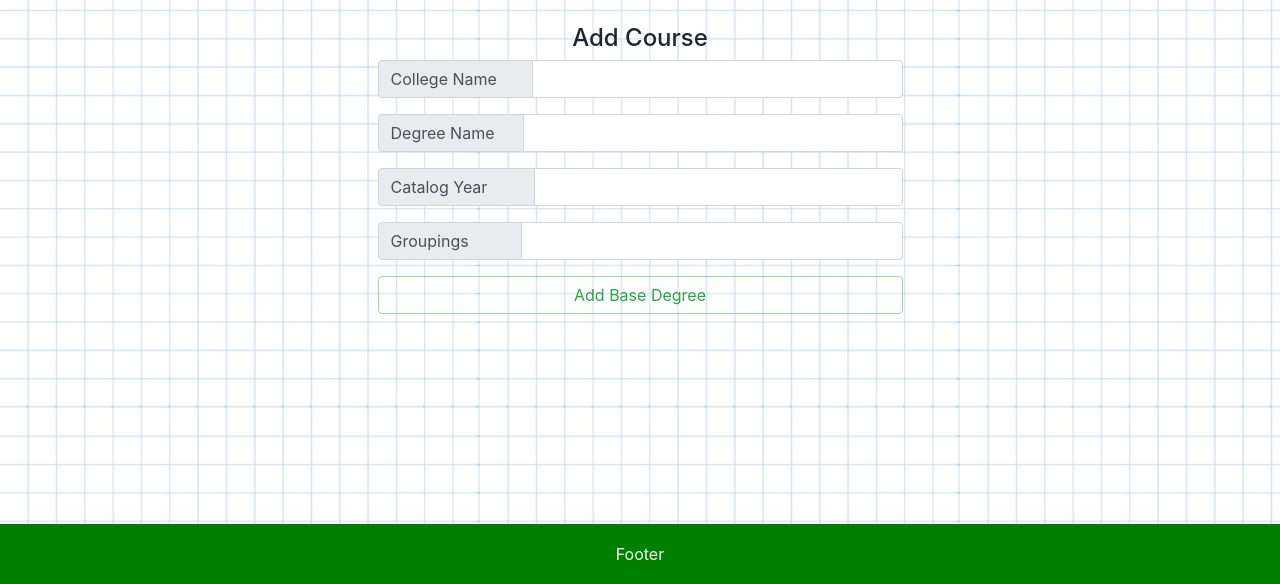
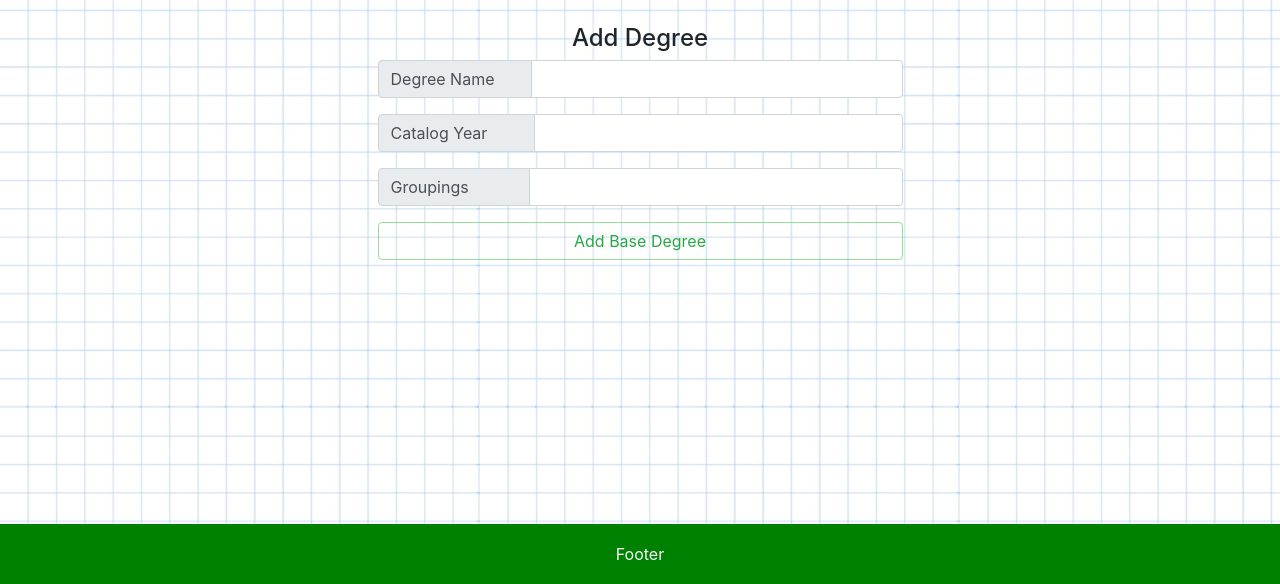
Before and after one commit to CSCE-4901-Capstone-Group-CacheMoney/College-of-Engineering-Degree-Plan-App, a Django app: page /administration/add-degree/ in a window 1280 px wide. Shown: the part 216-800 px from the top of the page. Run offline with Django 3.2, Linux system fonts and the light colour scheme; the visitor is signed in with stand-in values (Sample User, id 1); some libraries are stand-ins or nearby versions.

Commit message:
front-end js for add and remove degree complete

```diff
--- a/src/static/js/administration/degree-plans.js
+++ b/src/static/js/administration/degree-plans.js
@@ -2,4 +2,87 @@ $(document).ready(function() {
 
 	$('.select2').select2(); // used for search dropdown selection options
 
+	// grab the csrf cookie token and setup ajax request header
+	var csrftoken = getCookie('csrftoken');
+	$.ajaxSetup({
+	    beforeSend: function(xhr, settings) {
+	        if (!csrfSafeMethod(settings.type) && !this.crossDomain) {
+	            xhr.setRequestHeader("X-CSRFToken", csrftoken);
+	        }
+	    }
+	});
+
+
+	/*-----------------------add degree js----------------------------------------- */
+	$(document).on("click", "#add-degree-submit-btn", function(e) {
+    	// send request to the back-end...
+		$.post("/administration/add-degree/js/",
+   		{
+   			// nDegreeCollegeName: $("#degreeaddinputGroupSelect-1").val().trim(),
+   			nDegreeName: $("#degreeaddinputGroupSelect-2").val().trim(),
+			ncatalogYear: $("#degreeaddinputGroupSelect-3").val().trim(),
+			ndegreeInfo: $("#degreeaddinputGroupSelect-4").val().trim()
+   		},
+   		function(data,status) {
+   			if(data.success.toLowerCase().indexOf("true") != -1) {
+   				$("#add-degree-submit-alert").removeClass("alert-danger");
+				$("#add-degree-submit-alert").addClass("alert-success");
+				$("#add-degree-submit-alert").text(data.message);
+				$("#add-degree-submit-alert").removeClass("d-none");
+				// show form and scroll course fields into view
+				$('html, body').animate({
+				    scrollTop: $("#add-degree-submit-btn").offset().top -20,
+				    scrollLeft: $("#add-degree-submit-btn").offset().left -20
+				});
+   			} else {
+   				$("#add-degree-submit-alert").removeClass("alert-success");
+				$("#add-degree-submit-alert").addClass("alert-danger");
+				$("#add-degree-submit-alert").text(data.message);
+				$("#add-degree-submit-alert").removeClass("d-none");
+   			}
+   		});
+    });
+
+    // also capture enter key to trigger above function
+    $("#degreeaddinputGroupSelect-4").keypress(function(e) {
+        if(e.which == 13) { $("#add-degree-submit-btn").click(); }
+    });
+
+
+    /*-----------------------remove degree js----------------------------------------- */
+	$(document).on("click", "#remove-degree-submit-btn", function(e) {
+    	// send request to the back-end...
+		$.post("/administration/remove-degree/js/",
+   		{
+   			// nDegreeCollegeName: $("#degreeremoveinputGroupSelect-1").val().trim(),
+   			nDegreeName: $("#degreeremoveinputGroupSelect-2").val().trim(),
+			ncatalogYear: $("#degreeremoveinputGroupSelect-3").val().trim()
+			// ndegreeInfo: $("#degreeremoveinputGroupSelect-4").val().trim()
+   		},
+   		function(data,status) {
+   			if(data.success.toLowerCase().indexOf("true") != -1) {
+   				$("#remove-degree-submit-alert").removeClass("alert-danger");
+				$("#remove-degree-submit-alert").addClass("alert-success");
+				$("#remove-degree-submit-alert").text(data.message);
+				$("#remove-degree-submit-alert").removeClass("d-none");
+				// show form and scroll course fields into view
+				$('html, body').animate({
+				    scrollTop: $("#remove-degree-submit-btn").offset().top -20,
+				    scrollLeft: $("#remove-degree-submit-btn").offset().left -20
+				});
+   			} else {
+   				$("#remove-degree-submit-alert").removeClass("alert-success");
+				$("#remove-degree-submit-alert").addClass("alert-danger");
+				$("#remove-degree-submit-alert").text(data.message);
+				$("#remove-degree-submit-alert").removeClass("d-none");
+   			}
+   		});
+    });
+
+    // also capture enter key to trigger above function
+    $("#degreeremoveinputGroupSelect-4").keypress(function(e) {
+        if(e.which == 13) { $("#remove-degree-submit-btn").click(); }
+    });
+
+
 });
--- a/src/templates/administration/degree-plans/add-degree.html
+++ b/src/templates/administration/degree-plans/add-degree.html
@@ -10,23 +10,23 @@
 
 <div class="container">
   <div class="page-header text-center">
-    <h4>Add Course</h4>
+    <h4>Add Degree</h4>
   </div>
     <div class="row">
       <div class="col-md-3"></div>
         <div class="col-md-6">
-            <div id="add-course-form" class="mb-3">
+            <div id="add-degree-form" class="mb-3">
 
-              <div class="input-group mb-3">
+              <!-- <div class="input-group mb-3">
                 <div class="input-group-prepend">
                   <span class="input-group-text" style="padding-right: 2.2em;" id="inputGroup-sizing-default-1">College Name</span>
                 </div>
                 <input id="degreeaddinputGroupSelect-1" type="text" class="form-control" aria-label="Default" aria-describedby="inputGroup-sizing-default-1">
-              </div>
+              </div> -->
 
               <div class="input-group mb-3">
                 <div class="input-group-prepend">
-                  <span class="input-group-text" style="padding-right: 1.8em;" id="inputGroup-sizing-default-2">Degree Name</span>
+                  <span class="input-group-text" style="padding-right: 2.3em;" id="inputGroup-sizing-default-2">Degree Name</span>
                 </div>
                 <input id="degreeaddinputGroupSelect-2" type="text" class="form-control" aria-label="Default" aria-describedby="inputGroup-sizing-default-2">
               </div>
@@ -35,19 +35,19 @@
                 <div class="input-group-prepend">
                   <span class="input-group-text" style="padding-right: 2.9em;" id="inputGroup-sizing-default-2">Catalog Year</span>
                 </div>
-                <input id="add-course-name" type="text" class="form-control" aria-label="Default" aria-describedby="inputGroup-sizing-default-2">
+                <input id="degreeaddinputGroupSelect-3" type="text" class="form-control" aria-label="Default" aria-describedby="inputGroup-sizing-default-2">
               </div>
 
               <!-- Example input(?): Core, University, Electrical Engineering, Free Electives -->
               <div class="input-group mb-3">
                 <div class="input-group-prepend">
-                  <span class="input-group-text" style="padding-right: 3.3em;" id="inputGroup-sizing-default-4">Groupings</span>
+                  <span class="input-group-text" style="padding-right: 3.8em;" id="inputGroup-sizing-default-4">Groupings</span>
                 </div>
-                <input id="add-course-prerequisites" type="text" class="form-control" aria-label="Default" aria-describedby="inputGroup-sizing-default-4">
+                <input id="degreeaddinputGroupSelect-4" type="text" class="form-control" aria-label="Default" aria-describedby="inputGroup-sizing-default-4">
               </div>
 
-              <button id="add-course-submit-btn" type="button" class="btn btn-outline-success btn-block">Add Base Degree</button>
-              <div id="add-course-submit-alert" class="alert mt-2 d-none text-center" role="alert"></div>
+              <button id="add-degree-submit-btn" type="button" class="btn btn-outline-success btn-block">Add Base Degree</button>
+              <div id="add-degree-submit-alert" class="alert mt-2 d-none text-center" role="alert"></div>
             </div>
         </div>
     </div>
```
Also changed, not shown: src/templates/administration/degree-plans/remove-degree.html (+25 -36 lines).
